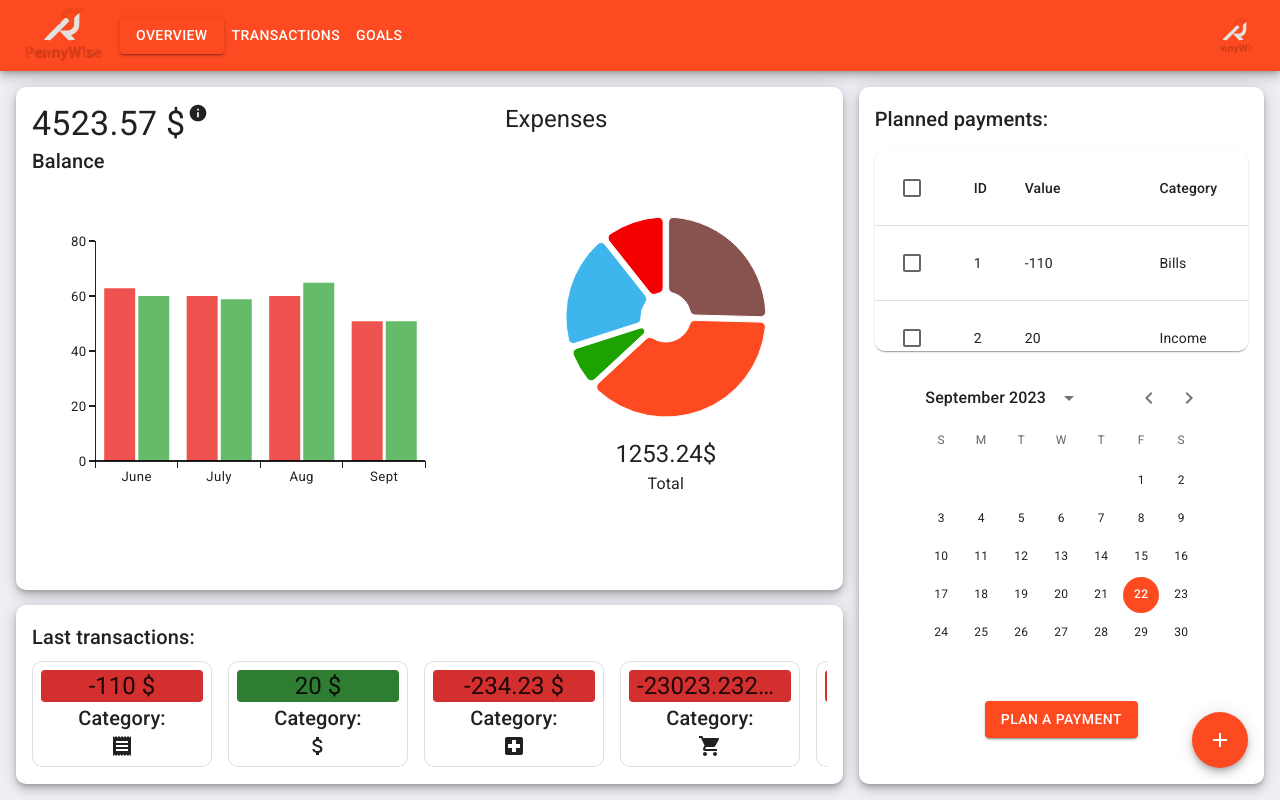
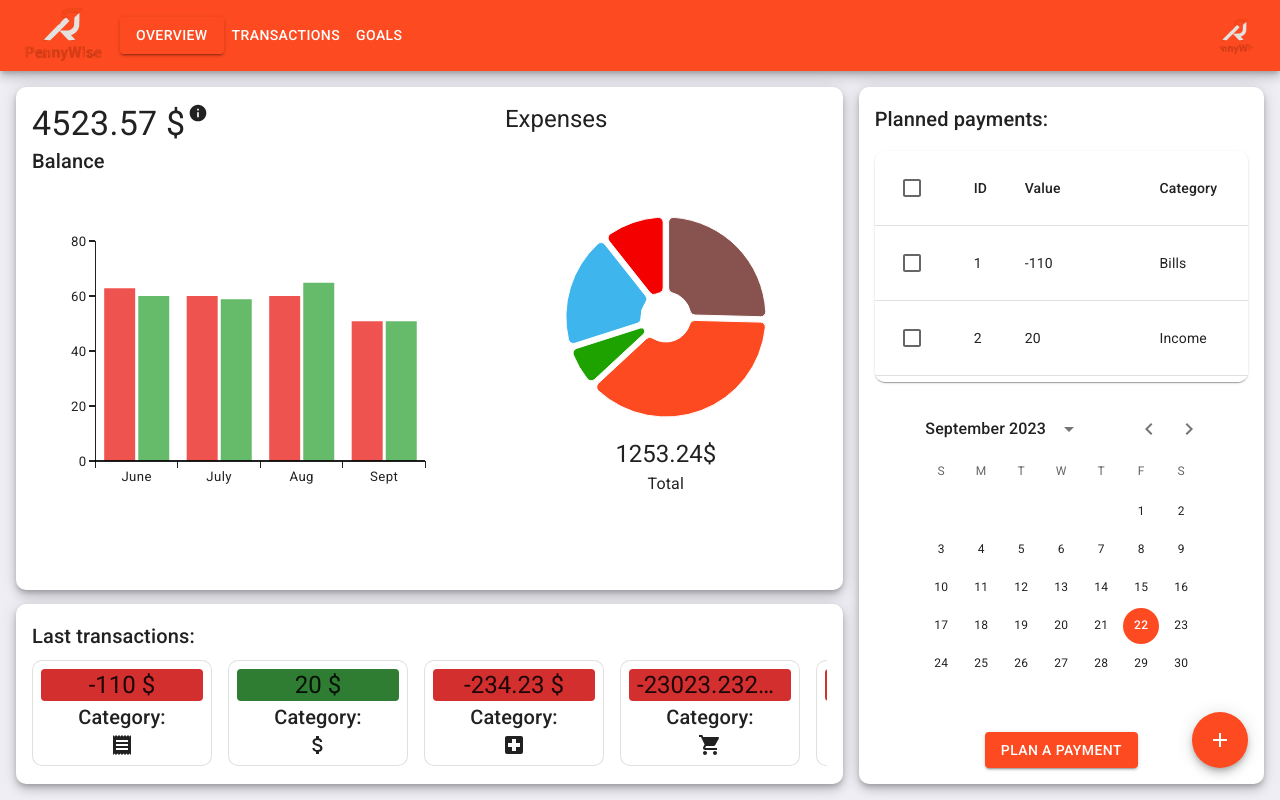
Before and after one commit to kacperborowieckb/PennyWise, a React (Vite) app in the folder client/: page / in a window 1280 px wide. Built offline with nearby package versions, Linux system fonts and the light colour scheme.

Commit message:
responsive table height

```diff
--- a/client/src/components/calendar/Calendar.tsx
+++ b/client/src/components/calendar/Calendar.tsx
@@ -16,7 +16,6 @@ const Calendar = () => {
           sx={{ maxWidth: '100%' }}
         />
       </LocalizationProvider>
-
       <Button variant="contained" sx={{ margin: '0 auto' }}>
         Plan a payment
       </Button>
--- a/client/src/components/overview-side-bar/OverviewSideBar.tsx
+++ b/client/src/components/overview-side-bar/OverviewSideBar.tsx
@@ -1,14 +1,15 @@
-import { Paper, Stack } from '@mui/material';
+import { Paper } from '@mui/material';
 import PlannedPayments from '../planned-payments/PlannedPayments';
 import Calendar from '../calendar/Calendar';
 
 const OverviewSideBar = () => {
   return (
-    <Paper elevation={6} sx={{ height: '100%', p: 2 }}>
-      <Stack height={'100%'} spacing={2}>
-        <PlannedPayments />
-        <Calendar />
-      </Stack>
+    <Paper
+      elevation={6}
+      sx={{ display: 'flex', flexDirection: 'column', gap: 2, height: '100%', p: 2 }}
+    >
+      <PlannedPayments />
+      <Calendar />
     </Paper>
   );
 };
--- a/client/src/components/planned-payments/PlannedPayments.tsx
+++ b/client/src/components/planned-payments/PlannedPayments.tsx
@@ -47,14 +47,14 @@ const PlannedPayments = () => {
   const checkIfSelected = (id: number): boolean => selected.indexOf(id) !== -1;
 
   return (
-    <>
+    <Stack flex={1} spacing={2}>
       <Stack spacing={2} direction={'row'} height={32}>
         <Typography component={'h3'} variant="h6" flexGrow={1}>
           Planned payments:
         </Typography>
         {selected.length > 0 && <MakePlannedPayments />}
       </Stack>
-      <TableContainer component={Paper} sx={{ height: 200 }}>
+      <TableContainer component={Paper} sx={{ height: 200, flexGrow: 1 }}>
         <Table>
           <TableHead>
             <TableRow>
@@ -84,7 +84,7 @@ const PlannedPayments = () => {
           </TableBody>
         </Table>
       </TableContainer>
-    </>
+    </Stack>
   );
 };
 
--- a/client/src/pages/Overview.tsx
+++ b/client/src/pages/Overview.tsx
@@ -10,7 +10,7 @@ const Overview = () => {
         <Grid item xs={12} height={'calc(100% - 180px - 14px)'}>
           <Budget />
         </Grid>
-        <Grid item xs={12} sx={{ mt: '14px' }} maxHeight={180}>
+        <Grid item xs={12} sx={{ mt: '14px' }} height={180}>
           <LastTransactions />
         </Grid>
       </Grid>
--- a/client/src/theme/theme.ts
+++ b/client/src/theme/theme.ts
@@ -44,10 +44,9 @@ export const theme = extendTheme({
     MuiCssBaseline: {
       styleOverrides: `
         #root {
-          min-height: 100dvh;
+          height: 100dvh;
           display: flex;
           flex-direction: column;
-          align-items: center;
         }
       `,
     },
```
